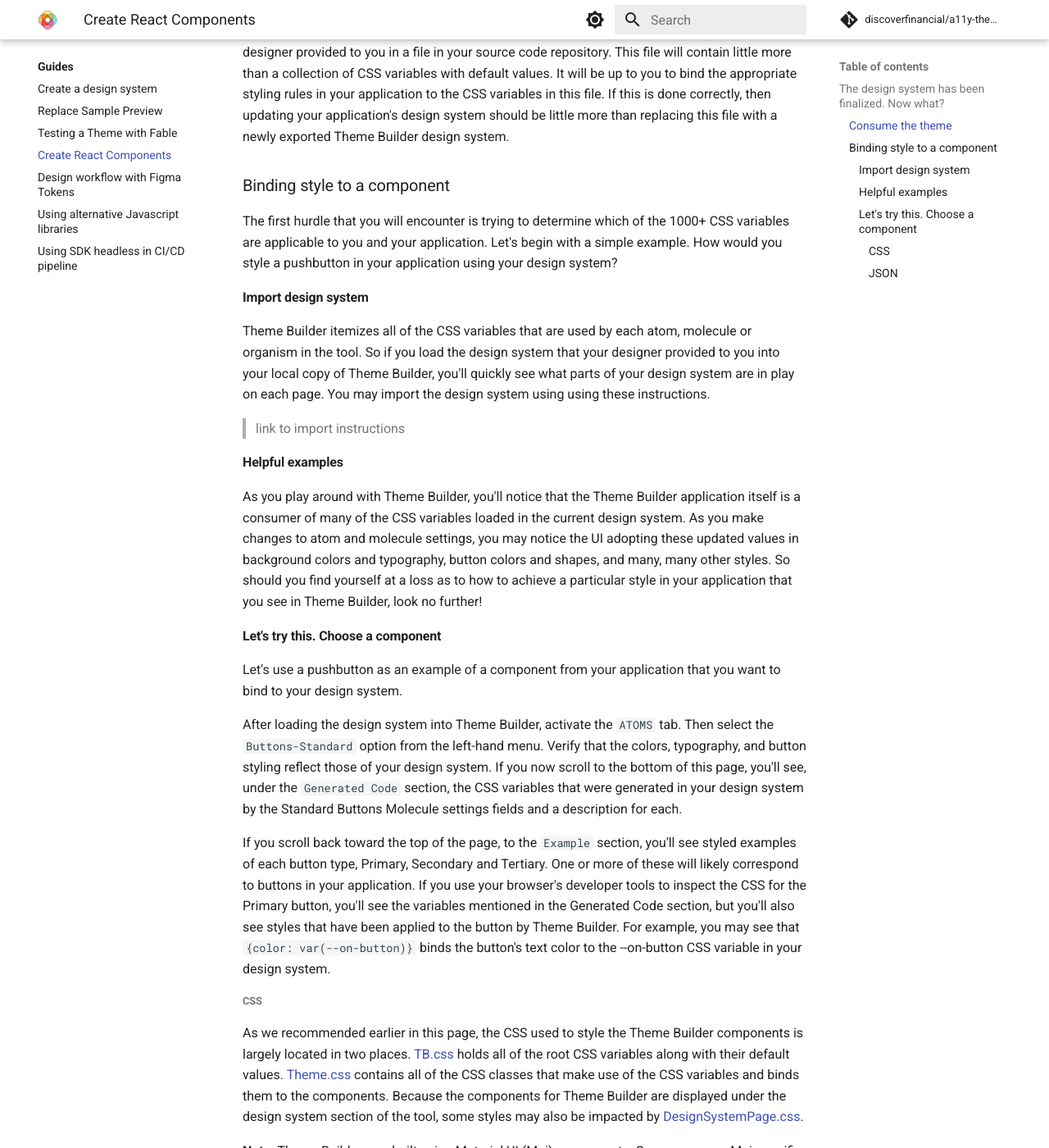
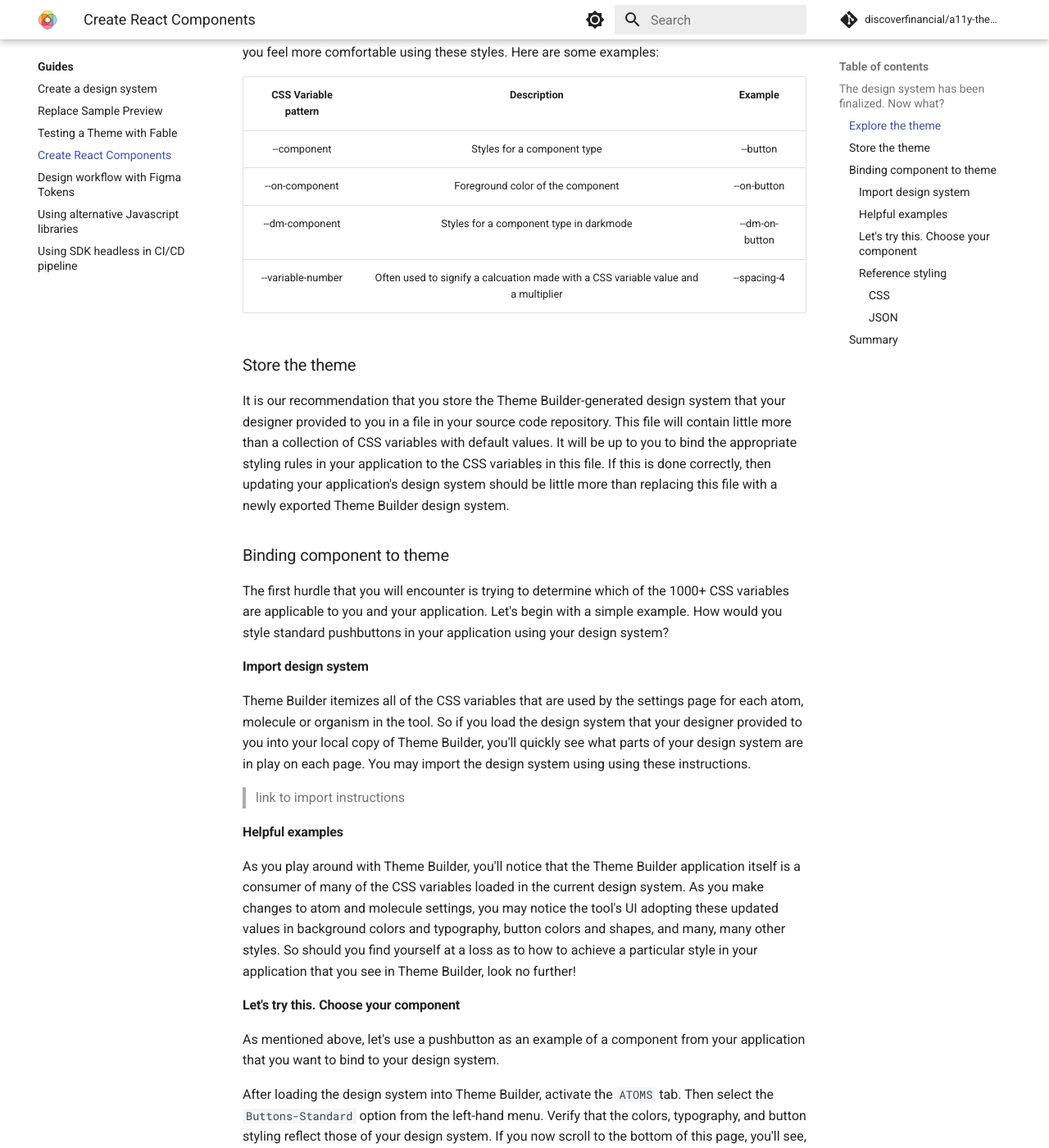
Before and after one commit to finos/a11y-theme-builder, an MkDocs documentation site: the page built from docs/guides/create-react-component.md, in a window 1280 px wide and 1400 px high, scrolled down 604 px. Shown: the whole window at 82% size. Built offline with MkDocs 1.6.1 and Material for MkDocs 9.7.7, drawn with Linux system fonts in a browser that asks for light colours; comment, search, counter and statistics services are not loaded; some of the changed text lies outside the part shown.

Commit message:
discoverfinancial/a11y-theme-builder#35: finished create react component documentation

```diff
--- a/docs/guides/create-react-component.md
+++ b/docs/guides/create-react-component.md
@@ -4,38 +4,59 @@ After a design system has been created and exported from the Theme Builder tool,
 
 Whether you have an existing component library or application or are creating a new one, the ideas presented here are still applicable.  But for the sake of clarity, let's consider a specific scenario where you are a developer on an existing application that uses a React-based component library, like Material UI (Mui).  Your designer has just used Theme Builder to create a design system and is handing you this CSS for you to use in your application.  How do you proceed?
 
-### Consume the theme
+### Explore the theme
+
+You'll notice patterns in the naming of the CSS variables.  Being aware of these patterns may help you feel more comfortable using these styles.  Here are some examples:
+
+| CSS Variable pattern | Description | Example
+:--------------:|:-------------:|:--------------:|
+| --component     | Styles for a component type | --button
+| --on-component  | Foreground color of the component | --on-button    |
+| --dm-component  | Styles for a component type in darkmode | --dm-on-button |
+| --variable-number  | Often used to signify a calcuation made with a CSS variable value and a multiplier | --spacing-4 |
+
+### Store the theme
 
 It is our recommendation that you store the Theme Builder-generated design system that your designer provided to you in a file in your source code repository.  This file will contain little more than a collection of CSS variables with default values.  It will be up to you to bind the appropriate styling rules in your application to the CSS variables in this file.  If this is done correctly, then updating your application's design system should be little more than replacing this file with a newly exported Theme Builder design system.
 
-### Binding style to a component
+### Binding component to theme
 
-The first hurdle that you will encounter is trying to determine which of the 1000+ CSS variables are applicable to you and your application.  Let's begin with a simple example.  How would you style a pushbutton in your application using your design system?
+The first hurdle that you will encounter is trying to determine which of the 1000+ CSS variables are applicable to you and your application.  Let's begin with a simple example.  How would you style standard pushbuttons in your application using your design system?
 
 #### Import design system
 
-Theme Builder itemizes all of the CSS variables that are used by each atom, molecule or organism in the tool.  So if you load the design system that your designer provided to you into your local copy of Theme Builder, you'll quickly see what parts of your design system are in play on each page.  You may import the design system using using these instructions.
+Theme Builder itemizes all of the CSS variables that are used by the settings page for each atom, molecule or organism in the tool.  So if you load the design system that your designer provided to you into your local copy of Theme Builder, you'll quickly see what parts of your design system are in play on each page.  You may import the design system using using these instructions.
 
 > link to import instructions
 
 #### Helpful examples
 
-As you play around with Theme Builder, you'll notice that the Theme Builder application itself is a consumer of many of the CSS variables loaded in the current design system.  As you make changes to atom and molecule settings, you may notice the UI adopting these updated values in background colors and typography, button colors and shapes, and many, many other styles.  So should you find yourself at a loss as to how to achieve a particular style in your application that you see in Theme Builder, look no further!
+As you play around with Theme Builder, you'll notice that the Theme Builder application itself is a consumer of many of the CSS variables loaded in the current design system.  As you make changes to atom and molecule settings, you may notice the tool's UI adopting these updated values in background colors and typography, button colors and shapes, and many, many other styles.  So should you find yourself at a loss as to how to achieve a particular style in your application that you see in Theme Builder, look no further!
 
-#### Let's try this.  Choose a component
+#### Let's try this.  Choose your component
 
-Let's use a pushbutton as an example of a component from your application that you want to bind to your design system.
+As mentioned above, let's use a pushbutton as an example of a component from your application that you want to bind to your design system.
 
 After loading the design system into Theme Builder, activate the `ATOMS` tab.  Then select the `Buttons-Standard` option from the left-hand menu.  Verify that the colors, typography, and button styling reflect those of your design system.  If you now scroll to the bottom of this page, you'll see, under the `Generated Code` section, the CSS variables that were generated in your design system by the Standard Buttons Molecule settings fields and a description for each.
 
-If you scroll back toward the top of the page, to the `Example` section, you'll see styled examples of each button type, Primary, Secondary and Tertiary.  One or more of these will likely correspond to buttons in your application.  If you use your browser's developer tools to inspect the CSS for the Primary button, you'll see the variables mentioned in the Generated Code section, but you'll also see styles that have been applied to the button by Theme Builder.  For example, you may see that `{color: var(--on-button)}` binds the button's text color to the --on-button CSS variable in your design system.
+If you scroll back toward the top of the page, to the `Example` section, you'll see styled examples of each button type, Primary, Secondary and Tertiary.  One or more of these will likely correspond to buttons in your application.  If you use your browser's developer tools to inspect the CSS for the Primary button, you'll see the variables mentioned in the Generated Code section, but you'll also see styles that have been applied to the button by Theme Builder.  For example, for the Primary button, you may see that `{color: var(--on-button)}` binds the button's text color to the --on-button CSS variable in your design system.  Now you would know that you should bind `var(--on-button)` to the CSS styling rule that you are currently using in your application to define button text color.
+
+In addition to the atom, molecule and organism examples, the **Preview** and **Components** tabs have more examples of Theme Builder displaying content that is already bound to the CSS variables of the currently selected design system.
+
+#### Reference styling
+
+You may find it useful to see how Theme Builder binds its components to its design system.
 
 ##### CSS
 
-As we recommended earlier in this page, the CSS used to style the Theme Builder components is largely located in two places.  [TB.css](https://github.com/discoverfinancial/a11y-theme-builder/blob/main/code/src/ui/src/mui-a11y-tb/themes/TB.css) holds all of the root CSS variables along with their default values. [Theme.css](https://github.com/discoverfinancial/a11y-theme-builder/blob/main/code/src/ui/src/mui-a11y-tb/themes/Theme.css) contains all of the CSS classes that make use of the CSS variables and binds them to the components.  Because the components for Theme Builder are displayed under the design system section of the tool, some styles may also be impacted by [DesignSystemPage.css](https://github.com/discoverfinancial/a11y-theme-builder/blob/main/code/src/ui/src/pages/DesignSystemPage.css).
+We recommended earlier in this document to separate your root CSS variables from your CSS rules, and that is the approach that Theme Builder uses.  The CSS used to style the Theme Builder components is largely located in two places.  [TB.css](https://github.com/discoverfinancial/a11y-theme-builder/blob/main/code/src/ui/src/mui-a11y-tb/themes/TB.css) holds all of the root CSS variables along with their default values. [Theme.css](https://github.com/discoverfinancial/a11y-theme-builder/blob/main/code/src/ui/src/mui-a11y-tb/themes/Theme.css) contains all of the CSS classes that make use of the CSS variables and binds them to the components.  Because the components for Theme Builder are displayed under the design system section of the tool, some styles in the tool may also be impacted by [DesignSystemPage.css](https://github.com/discoverfinancial/a11y-theme-builder/blob/main/code/src/ui/src/pages/DesignSystemPage.css).
 
 **Note:** Theme Builder was built using Material UI (Mui) components.  So you may see Mui-specific classes in some of the CSS rules.  This allows the components to properly use the values specified in the design system.
 
 ##### JSON
 
 As mentioned above, Theme Builder was built using components from the Mui component library.  Mui allows you to specify a theme for your Mui-based applications using JSON and its ThemeProvider component, as outlined [here](https://mui.com/material-ui/customization/theming/).  If your application already uses Mui, you may find it worth your time to see if you can leverage the JSX file that we built to bind our most oft-used CSS variables to Mui components.  This file is [Theme.jsx](https://github.com/discoverfinancial/a11y-theme-builder/blob/main/code/src/ui/src/mui-a11y-tb/themes/Theme.jsx).
+
+### Summary
+
+We hope that the practical advice in this document will help improve your experience adapting your applications and component libraries to use Theme Builder design systems.  This can be a time consuming task initially, but we feel that the accessibility gains that your application should experience will be well worth the effort.
```
